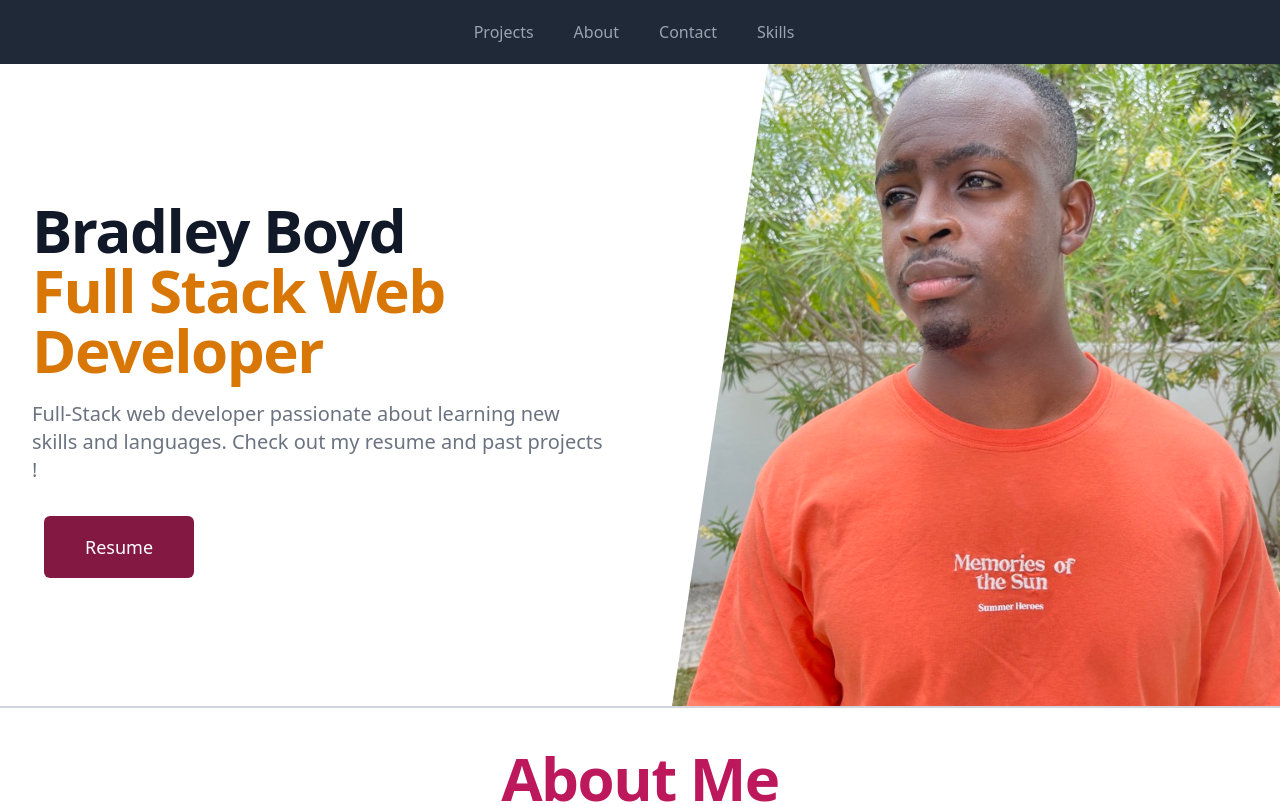
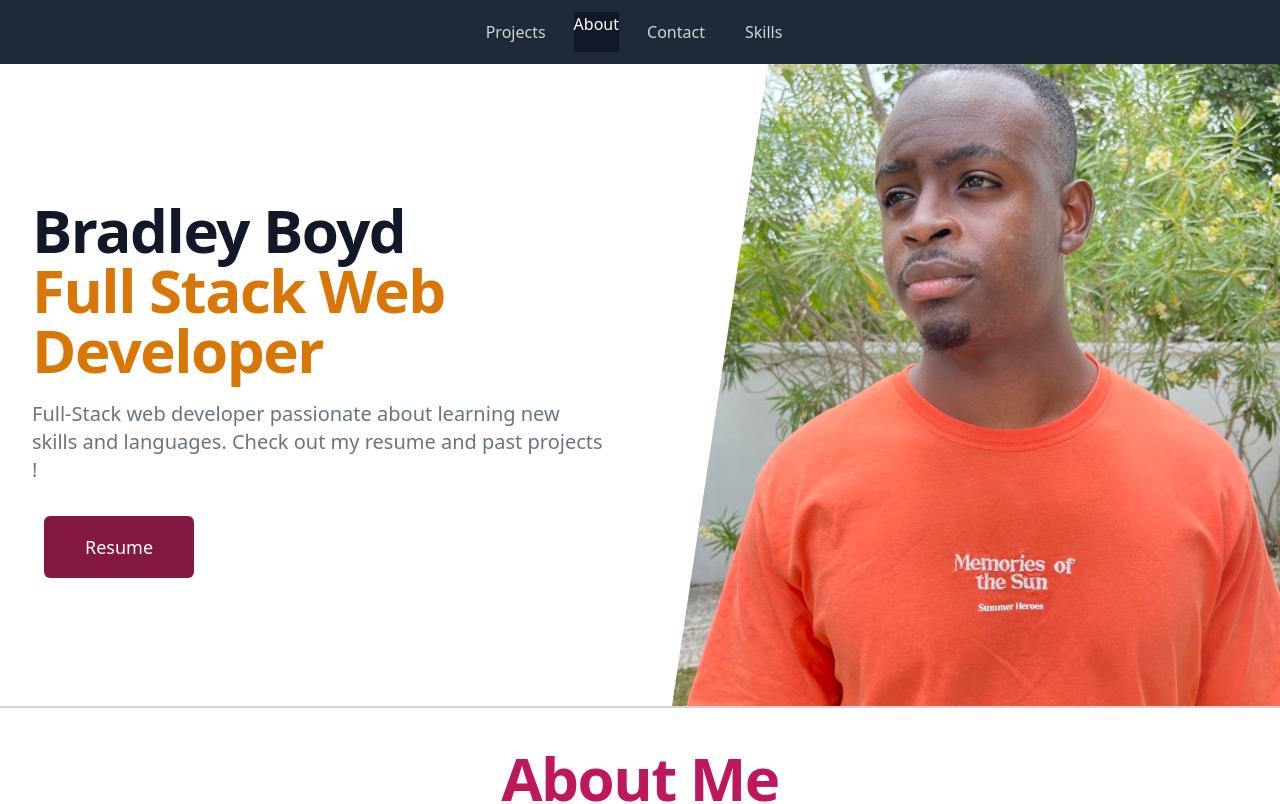
Before and after one commit to bboyd146/React-portfolio, a React (Create React App) app in the folder portfolio/: page / in a window 1280 px wide. Shown: the top 804 px of the page. Built offline with nearby package versions, Linux system fonts and the light colour scheme.

Commit message:
fixed nav hover issue

```diff
--- a/portfolio/src/components/Navbar.js
+++ b/portfolio/src/components/Navbar.js
@@ -31,7 +31,7 @@ export default function Navbar({ currentPage, handlePageChange }) {
                                             onClick={() => handlePageChange('Project')}
                                             className={(currentPage === 'Project'
                                                 ? 'bg-gray-900 text-white'
-                                                : 'text-gray-300 hover:bg-gray-700 hover:text-white', 'block px-3 py-2 rounded-md text-base font-medium')
+                                                : 'text-gray-300 hover:bg-gray-700 hover:text-white block px-3 py-2 rounded-md text-base font-medium')
                                             }
                                         >
                                             Projects
@@ -41,7 +41,7 @@ export default function Navbar({ currentPage, handlePageChange }) {
                                             onClick={() => handlePageChange('About')}
                                             className={(currentPage === 'About'
                                                 ? 'bg-gray-900 text-white'
-                                                : 'text-gray-300 hover:bg-gray-700 hover:text-white', 'block px-3 py-2 rounded-md text-base font-medium')
+                                                : 'text-gray-300 hover:bg-gray-700 hover:text-white block px-3 py-2 rounded-md text-base font-medium')
                                             }
                                         >
                                             About
@@ -51,7 +51,7 @@ export default function Navbar({ currentPage, handlePageChange }) {
                                             onClick={() => handlePageChange('Contact')}
                                             className={(currentPage === 'Contact'
                                                 ? 'bg-gray-900 text-white'
-                                                : 'text-gray-300 hover:bg-gray-700 hover:text-white', 'block px-3 py-2 rounded-md text-base font-medium')
+                                                : 'text-gray-300 hover:bg-gray-700 hover:text-white block px-3 py-2 rounded-md text-base font-medium')
                                             }
                                         >
                                             Contact
@@ -61,7 +61,7 @@ export default function Navbar({ currentPage, handlePageChange }) {
                                             onClick={() => handlePageChange('Skills')}
                                             className={(currentPage === 'Skills'
                                                 ? 'bg-gray-900 text-white'
-                                                : 'text-gray-300 hover:bg-gray-700 hover:text-white', 'block px-3 py-2 rounded-md text-base font-medium')
+                                                : 'text-gray-300 hover:bg-gray-700 hover:text-white block px-3 py-2 rounded-md text-base font-medium')
                                             }
                                         >
                                             Skills
@@ -95,7 +95,7 @@ export default function Navbar({ currentPage, handlePageChange }) {
                                 onClick={() => handlePageChange('Project')}
                                 className={(currentPage === 'Project'
                                     ? 'bg-gray-900 text-white'
-                                    : 'text-gray-300 hover:bg-gray-700 hover:text-white', 'block px-3 py-2 rounded-md text-base font-medium')
+                                    : 'text-gray-300 hover:bg-gray-700 hover:text-white block px-3 py-2 rounded-md text-base font-medium')
                                 }
                                 aria-current='true'
                             >
@@ -106,7 +106,7 @@ export default function Navbar({ currentPage, handlePageChange }) {
                                 onClick={() => handlePageChange('About')}
                                 className={(currentPage === 'About'
                                     ? 'bg-gray-900 text-white'
-                                    : 'text-gray-300 hover:bg-gray-700 hover:text-white', 'block px-3 py-2 rounded-md text-base font-medium')
+                                    : 'text-gray-300 hover:bg-gray-700 hover:text-white block px-3 py-2 rounded-md text-base font-medium')
                                 }
                             >
                                 About
@@ -116,7 +116,7 @@ export default function Navbar({ currentPage, handlePageChange }) {
                                 onClick={() => handlePageChange('Contact')}
                                 className={(currentPage === 'Contact'
                                     ? 'bg-gray-900 text-white'
-                                    : 'text-gray-300 hover:bg-gray-700 hover:text-white', 'block px-3 py-2 rounded-md text-base font-medium')
+                                    : 'text-gray-300 hover:bg-gray-700 hover:text-white block px-3 py-2 rounded-md text-base font-medium')
                                 }
                             >
                                 Contact
@@ -126,7 +126,7 @@ export default function Navbar({ currentPage, handlePageChange }) {
                                 onClick={() => handlePageChange('Skills')}
                                 className={(currentPage === 'Skills'
                                     ? 'bg-gray-900 text-white'
-                                    : 'text-gray-300 hover:bg-gray-700 hover:text-white', 'block px-3 py-2 rounded-md text-base font-medium')
+                                    : 'text-gray-300 hover:bg-gray-700 hover:text-white block px-3 py-2 rounded-md text-base font-medium')
                                 }
                             >
                                 Skills
```
